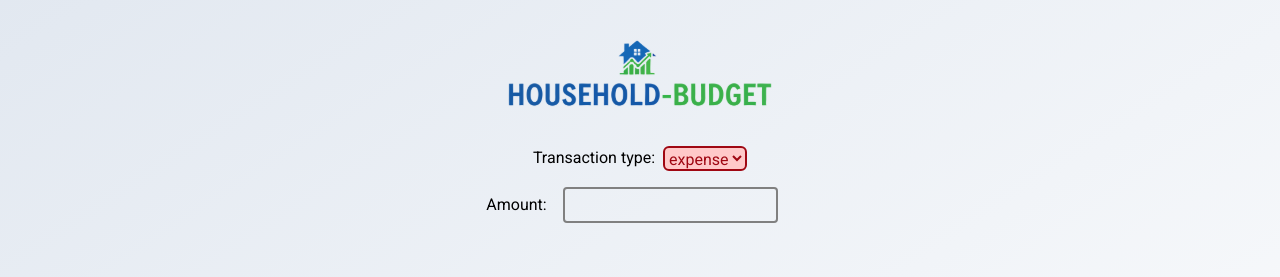
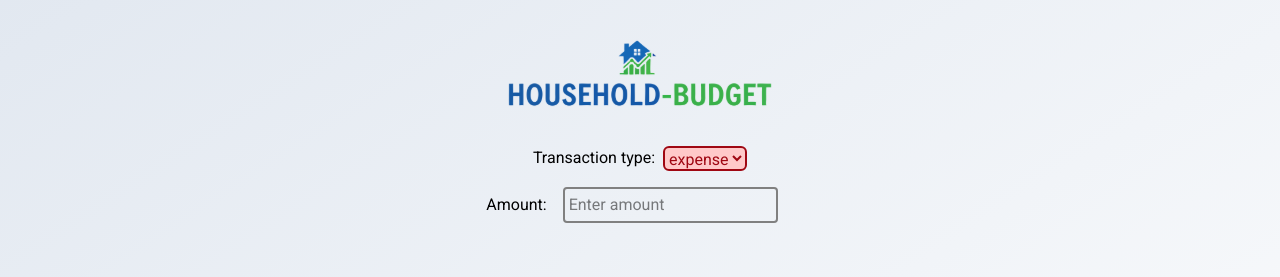
Before and after one commit to Kalikian/household-budget, a React (Vite) app: page / in a window 1280 px wide. Shown: the top 277 px of the page. Built offline with nearby package versions, Linux system fonts and the light colour scheme.

Commit message:
feat(form): add AmountInput with validation for non-negative values and 2 decimals

```diff
--- a/src/components/AmountInput.tsx
+++ b/src/components/AmountInput.tsx
@@ -1,11 +1,38 @@
-import React from "react";
+import React, { useState } from "react";
 
 export default function AmountInput() {
+  const [amount, setAmount] = useState<string | number>("");
+
+  function handleChange(e: React.ChangeEvent<HTMLInputElement>) {
+    const inputValue = e.target.value;
+    const regex = /^\d+(\.\d{0,2})?$/;
+    if (inputValue === "") {
+      setAmount("");
+      return;
+    }
+    if (!regex.test(inputValue)) {
+      return;
+    }
+    const numValue = Number(inputValue);
+    setAmount(numValue);
+  }
+
   return (
     <div>
-      <label>
+      <label htmlFor="amount">
         Amount:
-        <input className="" name="inputAmount" id="Amount"></input>
+        <input
+          className=""
+          name="inputAmount"
+          id="amount"
+          onChange={handleChange}
+          value={amount}
+          placeholder="Enter amount"
+          type="number"
+          min={0}
+          step={0.01}
+          inputMode="decimal"
+        ></input>
       </label>
     </div>
   );
--- a/src/index.css
+++ b/src/index.css
@@ -28,6 +28,6 @@ input {
 }
 
 input:focus {
-  border-color: oklch(68.5% 0.169 237.323);
+  border-color: oklch(48.8% 0.243 264.376);
   outline: none;
 }
```
